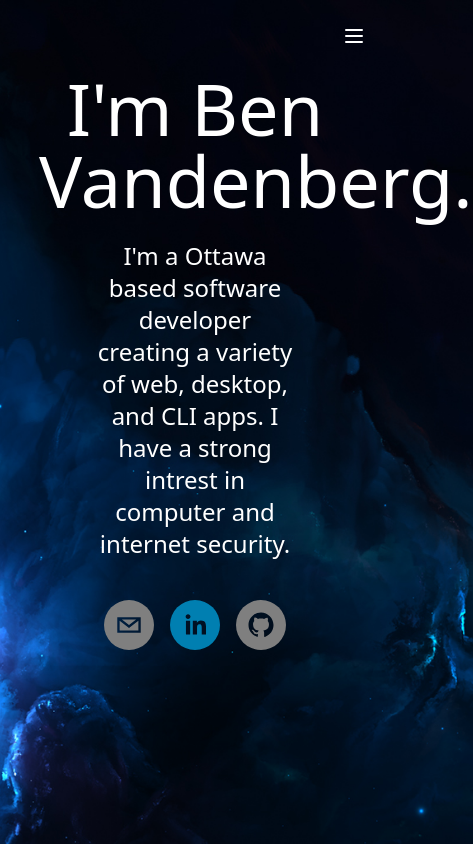
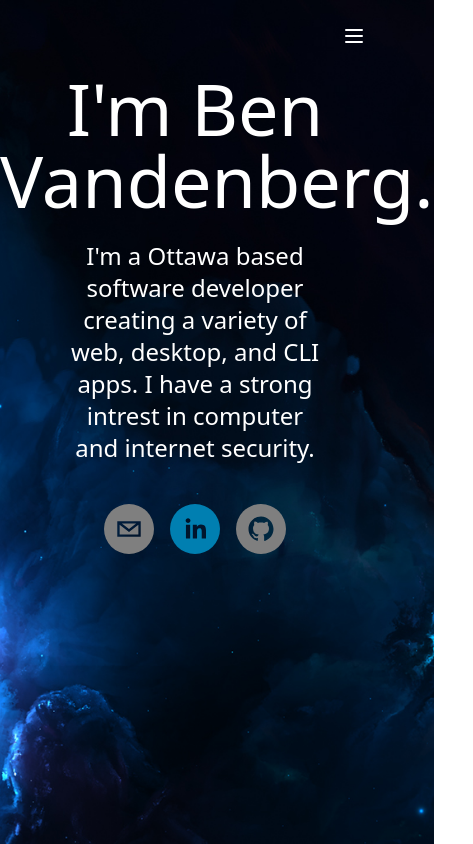
Before and after one commit to BenPVandenberg/Resume-Site, a Next.js app: page / in a window 390 px wide. Shown: the whole page, 473 px wide, since content can reach past the window. Built offline with nearby package versions, Linux system fonts and the light colour scheme.

Commit message:
Make site much more responsive

```diff
--- a/styles/experience.module.css
+++ b/styles/experience.module.css
@@ -4,7 +4,8 @@
 }
 
 .body {
-    @apply w-3/5;
+    @apply xl:w-11/12;
+    @apply 2xl:w-4/6;
 }
 
 .title {
@@ -19,6 +20,11 @@
 
 .experienceBox {
     @apply flex;
+    @apply flex-col;
+
+    /* test */
+    @apply sm:flex-row;
+
     @apply bg-gray-800;
     @apply bg-opacity-90;
     @apply rounded-3xl;
@@ -29,11 +35,14 @@
 .experienceImage {
     @apply h-40;
     @apply rounded-3xl;
-    @apply mr-5;
 
-    /* center vertically */
-    @apply mt-auto;
-    @apply mb-auto;
+    /* center */
+    @apply mx-auto;
+
+    @apply sm:ml-2;
+    @apply sm:mr-5;
+    @apply sm:my-auto;
+    @apply sm:mr-5;
 }
 
 .experienceText {
--- a/styles/index.module.css
+++ b/styles/index.module.css
@@ -1,4 +1,5 @@
 .home {
+    @apply lg:pt-16;
 }
 
 .title {
--- a/styles/shared.module.css
+++ b/styles/shared.module.css
@@ -7,7 +7,7 @@
 .body {
     @apply text-center;
     @apply mx-auto;
-    @apply w-4/5;
+    @apply 2xl:w-4/5;
 }
 
 .title {
```
